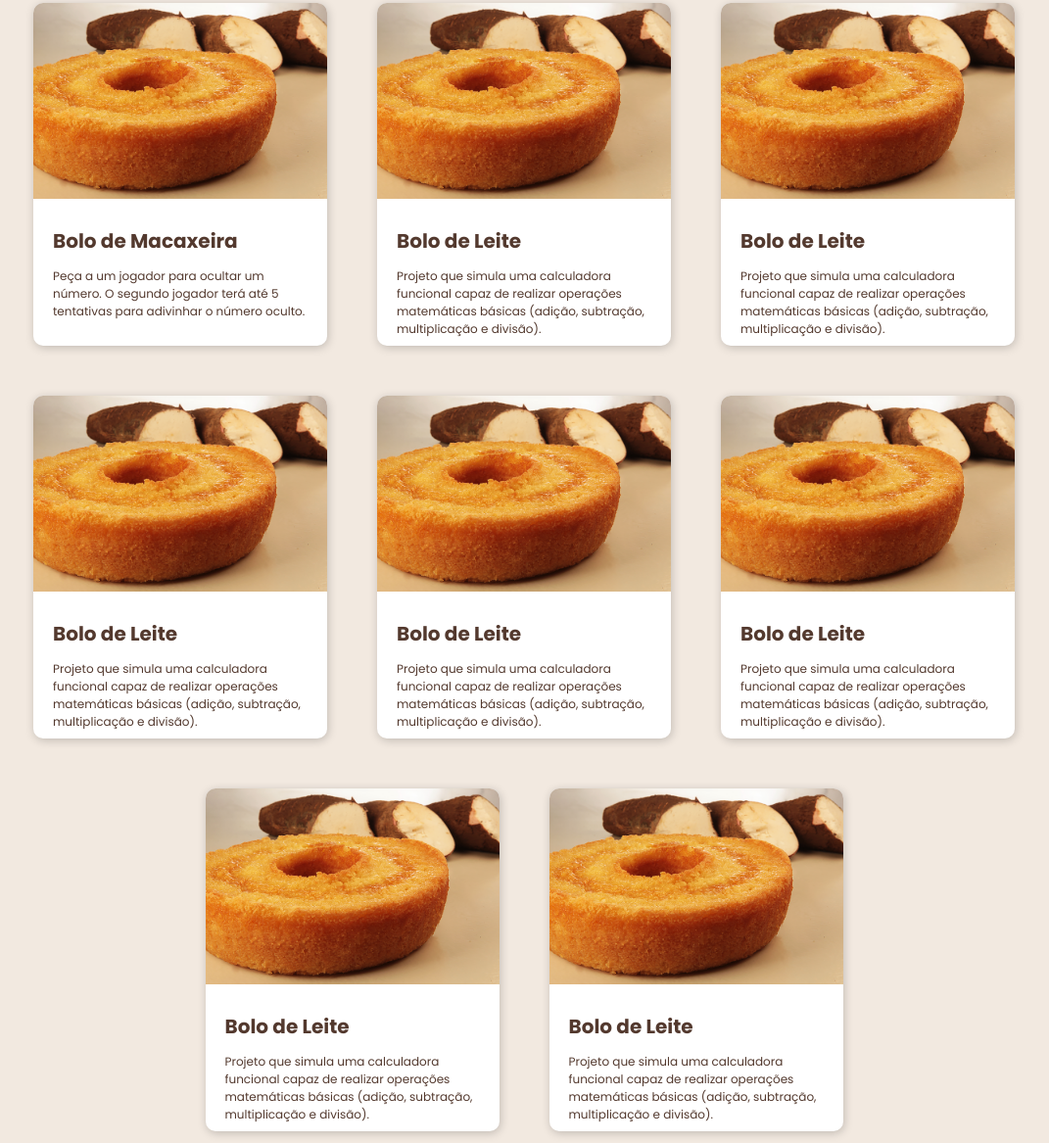
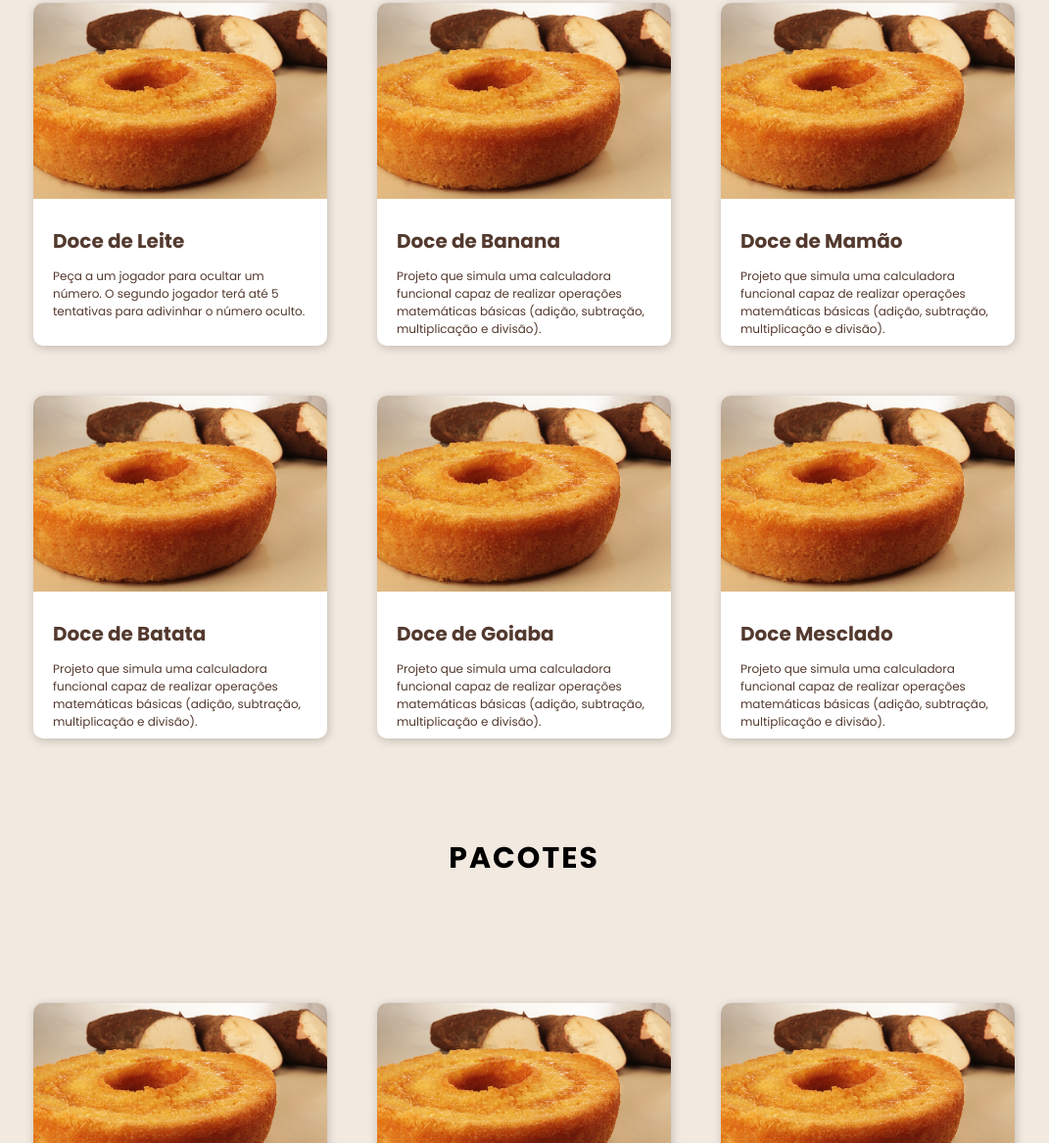
Before and after one commit to elishonorina/Site-Maria-do-Bolo, a plain HTML site: page index.html in a window 1280 px wide. Shown: the part 2395-3562 px from the top of the page at 98% size, without its empty margins (105-1176 px from the left). Drawn offline with Linux system fonts and the light colour scheme.

Commit message:
Melhora da seção Produtos

```diff
--- a/index.html
+++ b/index.html
@@ -56,14 +56,6 @@
                         <div class="caixa_projetos">
                             <img src="assets/bolo de macaxeira.png" alt="">
                             <div class="texto_projetos">
-                                <h2>Bolo de Leite</h2>
-                                <p>Macaxeira ralada natural, farinha de trigo, Leite de Coco, Manteiga, Açúcar</p>
-                            </div>
-                        </div>
-
-                        <div class="caixa_projetos">
-                            <img src="assets/bolo de macaxeira.png" alt="">
-                            <div class="texto_projetos">
                                 <h2>Bolo de Milho</h2>
                                 <p>Projeto que simula uma calculadora funcional capaz de realizar operações matemáticas básicas (adição, subtração, multiplicação e divisão).</p>
                             </div>
@@ -107,13 +99,69 @@
                                 <p>Projeto que simula uma calculadora funcional capaz de realizar operações matemáticas básicas (adição, subtração, multiplicação e divisão).</p>
                             </div>
                         </div>
+
+                         <div class="caixa_projetos">
+                            <img src="assets/bolo de macaxeira.png" alt="">
+                            <div class="texto_projetos">
+                                <h2>Bolo de Cenoura</h2>
+                                <p>Macaxeira ralada natural, farinha de trigo, Leite de Coco, Manteiga, Açúcar</p>
+                            </div>
+                        </div>
             </div>
-            <h1>DOCES EM CALDA</h1>
+
+                <h1 class="baixo">DOCES EM CALDA</h1>
+                <div class="caixas_projetos">
+                            <div class="caixa_projetos">
+                                <img src="assets/bolo de macaxeira.png" alt="">
+                                <div class="texto_projetos">
+                                    <h2>Doce de Leite</h2>
+                                    <p>Peça a um jogador para ocultar um número. O segundo jogador terá até 5 tentativas para adivinhar o número oculto.</p>
+                                </div>
+                             </div>
+
+                            <div class="caixa_projetos">
+                                <img src="assets/bolo de macaxeira.png" alt="">
+                                <div class="texto_projetos">
+                                    <h2>Doce de Banana</h2>
+                                    <p>Projeto que simula uma calculadora funcional capaz de realizar operações matemáticas básicas (adição, subtração, multiplicação e divisão).</p>
+                                </div>
+                            </div>
+                            <div class="caixa_projetos">
+                                <img src="assets/bolo de macaxeira.png" alt="">
+                                <div class="texto_projetos">
+                                    <h2>Doce de Mamão</h2>
+                                    <p>Projeto que simula uma calculadora funcional capaz de realizar operações matemáticas básicas (adição, subtração, multiplicação e divisão).</p>
+                                </div>
+                            </div>
+                            <div class="caixa_projetos">
+                                <img src="assets/bolo de macaxeira.png" alt="">
+                                <div class="texto_projetos">
+                                    <h2>Doce de Batata</h2>
+                                    <p>Projeto que simula uma calculadora funcional capaz de realizar operações matemáticas básicas (adição, subtração, multiplicação e divisão).</p>
+                                </div>
+                            </div>
+                            <div class="caixa_projetos">
+                                <img src="assets/bolo de macaxeira.png" alt="">
+                                <div class="texto_projetos">
+                                    <h2>Doce de Goiaba</h2>
+                                    <p>Projeto que simula uma calculadora funcional capaz de realizar operações matemáticas básicas (adição, subtração, multiplicação e divisão).</p>
+                                </div>
+                            </div>
+                            <div class="caixa_projetos">
+                                <img src="assets/bolo de macaxeira.png" alt="">
+                                <div class="texto_projetos">
+                                    <h2>Doce Mesclado</h2>
+                                    <p>Projeto que simula uma calculadora funcional capaz de realizar operações matemáticas básicas (adição, subtração, multiplicação e divisão).</p>
+                                </div>
+                            </div>
+                </div>
+
+             <h1 class="baixo">PACOTES</h1>
             <div class="caixas_projetos">
                         <div class="caixa_projetos">
                             <img src="assets/bolo de macaxeira.png" alt="">
                             <div class="texto_projetos">
-                                <h2>Bolo de Macaxeira</h2>
+                                <h2>Bolinho de Ovos</h2>
                                 <p>Peça a um jogador para ocultar um número. O segundo jogador terá até 5 tentativas para adivinhar o número oculto.</p>
                             </div>
                          </div>
@@ -122,7 +170,7 @@
                         <div class="caixa_projetos">
                             <img src="assets/bolo de macaxeira.png" alt="">
                             <div class="texto_projetos">
-                                <h2>Bolo de Leite</h2>
+                                <h2>Biscoito de Tapioca</h2>
                                 <p>Projeto que simula uma calculadora funcional capaz de realizar operações matemáticas básicas (adição, subtração, multiplicação e divisão).</p>
                             </div>
                         </div>
@@ -130,59 +178,18 @@
                         <div class="caixa_projetos">
                             <img src="assets/bolo de macaxeira.png" alt="">
                             <div class="texto_projetos">
-                                <h2>Bolo de Leite</h2>
-                                <p>Projeto que simula uma calculadora funcional capaz de realizar operações matemáticas básicas (adição, subtração, multiplicação e divisão).</p>
-                            </div>
-                        </div>
-
-                        <div class="caixa_projetos">
-                            <img src="assets/bolo de macaxeira.png" alt="">
-                            <div class="texto_projetos">
-                                <h2>Bolo de Leite</h2>
-                                <p>Projeto que simula uma calculadora funcional capaz de realizar operações matemáticas básicas (adição, subtração, multiplicação e divisão).</p>
-                            </div>
-                        </div>
-
-                        <div class="caixa_projetos">
-                            <img src="assets/bolo de macaxeira.png" alt="">
-                            <div class="texto_projetos">
-                                <h2>Bolo de Leite</h2>
-                                <p>Projeto que simula uma calculadora funcional capaz de realizar operações matemáticas básicas (adição, subtração, multiplicação e divisão).</p>
-                            </div>
-                        </div>
-
-                        <div class="caixa_projetos">
-                            <img src="assets/bolo de macaxeira.png" alt="">
-                            <div class="texto_projetos">
-                                <h2>Bolo de Leite</h2>
-                                <p>Projeto que simula uma calculadora funcional capaz de realizar operações matemáticas básicas (adição, subtração, multiplicação e divisão).</p>
-                            </div>
-                        </div>
-
-                                                <div class="caixa_projetos">
-                            <img src="assets/bolo de macaxeira.png" alt="">
-                            <div class="texto_projetos">
-                                <h2>Bolo de Leite</h2>
-                                <p>Projeto que simula uma calculadora funcional capaz de realizar operações matemáticas básicas (adição, subtração, multiplicação e divisão).</p>
-                            </div>
-                        </div>
-
-                                                <div class="caixa_projetos">
-                            <img src="assets/bolo de macaxeira.png" alt="">
-                            <div class="texto_projetos">
-                                <h2>Bolo de Leite</h2>
+                                <h2>Rosquinha</h2>
                                 <p>Projeto que simula uma calculadora funcional capaz de realizar operações matemáticas básicas (adição, subtração, multiplicação e divisão).</p>
                             </div>
                         </div>
             </div>
-
 
             <h1>DIVERSOS</h1>
             <div class="caixas_projetos">
                         <div class="caixa_projetos">
                             <img src="assets/bolo de macaxeira.png" alt="">
                             <div class="texto_projetos">
-                                <h2>Bolo de Macaxeira</h2>
+                                <h2>Canjica</h2>
                                 <p>Peça a um jogador para ocultar um número. O segundo jogador terá até 5 tentativas para adivinhar o número oculto.</p>
                             </div>
                          </div>
@@ -191,7 +198,7 @@
                         <div class="caixa_projetos">
                             <img src="assets/bolo de macaxeira.png" alt="">
                             <div class="texto_projetos">
-                                <h2>Bolo de Leite</h2>
+                                <h2>Pamonha</h2>
                                 <p>Projeto que simula uma calculadora funcional capaz de realizar operações matemáticas básicas (adição, subtração, multiplicação e divisão).</p>
                             </div>
                         </div>
@@ -199,7 +206,7 @@
                         <div class="caixa_projetos">
                             <img src="assets/bolo de macaxeira.png" alt="">
                             <div class="texto_projetos">
-                                <h2>Bolo de Leite</h2>
+                                <h2>Pé de Moleque</h2>
                                 <p>Projeto que simula uma calculadora funcional capaz de realizar operações matemáticas básicas (adição, subtração, multiplicação e divisão).</p>
                             </div>
                         </div>
@@ -207,7 +214,7 @@
                         <div class="caixa_projetos">
                             <img src="assets/bolo de macaxeira.png" alt="">
                             <div class="texto_projetos">
-                                <h2>Bolo de Leite</h2>
+                                <h2>Cocada</h2>
                                 <p>Projeto que simula uma calculadora funcional capaz de realizar operações matemáticas básicas (adição, subtração, multiplicação e divisão).</p>
                             </div>
                         </div>
@@ -215,35 +222,13 @@
                         <div class="caixa_projetos">
                             <img src="assets/bolo de macaxeira.png" alt="">
                             <div class="texto_projetos">
-                                <h2>Bolo de Leite</h2>
-                                <p>Projeto que simula uma calculadora funcional capaz de realizar operações matemáticas básicas (adição, subtração, multiplicação e divisão).</p>
-                            </div>
-                        </div>
-
-                        <div class="caixa_projetos">
-                            <img src="assets/bolo de macaxeira.png" alt="">
-                            <div class="texto_projetos">
-                                <h2>Bolo de Leite</h2>
-                                <p>Projeto que simula uma calculadora funcional capaz de realizar operações matemáticas básicas (adição, subtração, multiplicação e divisão).</p>
-                            </div>
-                        </div>
-
-                                                <div class="caixa_projetos">
-                            <img src="assets/bolo de macaxeira.png" alt="">
-                            <div class="texto_projetos">
-                                <h2>Bolo de Leite</h2>
-                                <p>Projeto que simula uma calculadora funcional capaz de realizar operações matemáticas básicas (adição, subtração, multiplicação e divisão).</p>
-                            </div>
-                        </div>
-
-                                                <div class="caixa_projetos">
-                            <img src="assets/bolo de macaxeira.png" alt="">
-                            <div class="texto_projetos">
-                                <h2>Bolo de Leite</h2>
+                                <h2>Queijada</h2>
                                 <p>Projeto que simula uma calculadora funcional capaz de realizar operações matemáticas básicas (adição, subtração, multiplicação e divisão).</p>
                             </div>
                         </div>
             </div>
+
+
         </section>
 
     </main>
--- a/style.css
+++ b/style.css
@@ -158,3 +158,7 @@ span {
   object-fit: cover;
   border-radius: 10px 10px 0px 0px;
 }
+
+#doces {
+  margin-top: 100px;
+}
```
